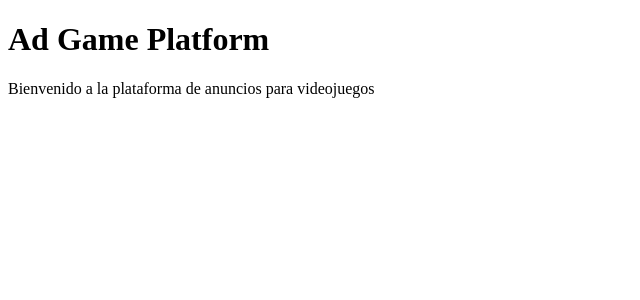
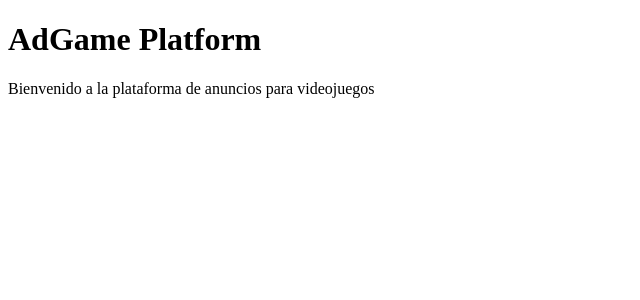
Before and after one commit to javitu777/SIMBIOSIS7, a React (Vite) app in the folder frontend/: page / in a window 1280 px wide. Shown: the top 300 px of the page, without its empty margins (0-640 px from the left). Built offline with nearby package versions, Linux system fonts and the light colour scheme.

Commit message:
Update App.jsx

```diff
--- a/frontend/src/App.jsx
+++ b/frontend/src/App.jsx
@@ -3,7 +3,7 @@
 function App() {
   return (
     <div>
-      <h1>Ad Game Platform</h1>
+      <h1>AdGame Platform</h1>
       <p>Bienvenido a la plataforma de anuncios para videojuegos</p>
     </div>
   );
```
